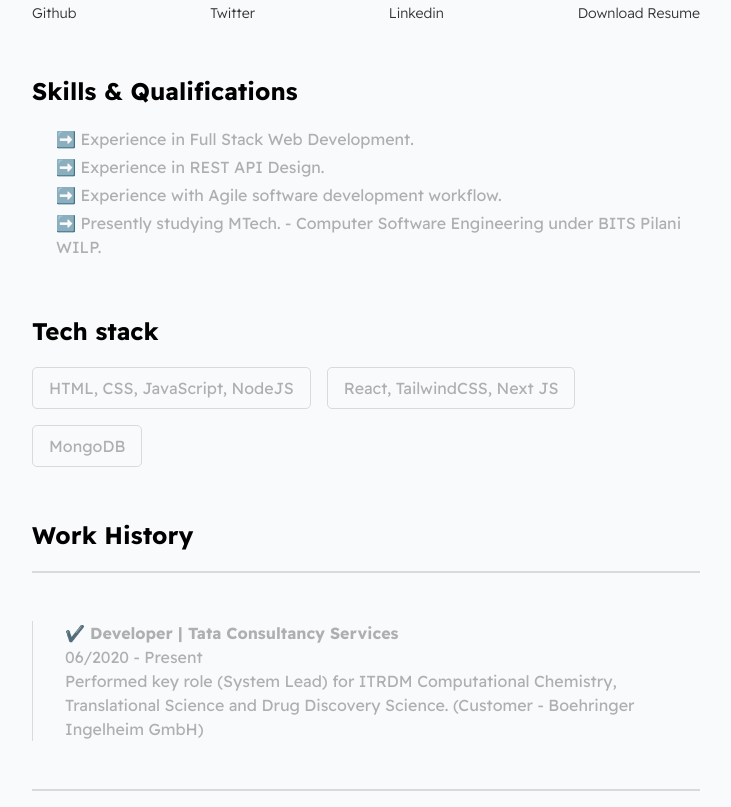
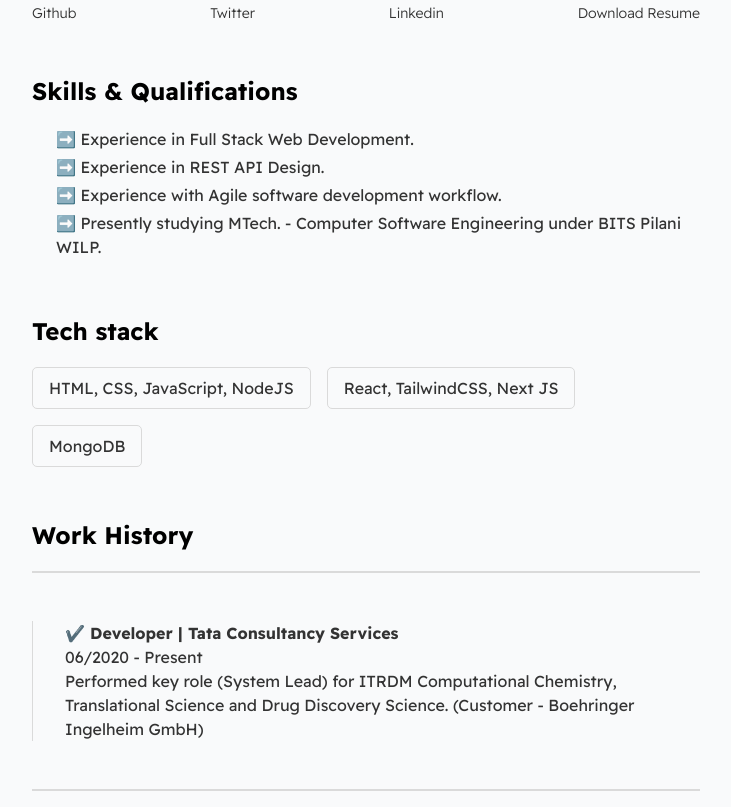
Before and after one commit to apicgg/digital-resume, a website built with Vite: page index.html in a window 1280 px wide. Shown: the part 273-1080 px from the top of the page, without its empty margins (274-1005 px from the left). Built offline with nearby package versions, Linux system fonts and the light colour scheme.

Commit message:
Fix: font color on light theme

```diff
--- a/index.html
+++ b/index.html
@@ -52,7 +52,7 @@
           >
             Software Engineer at
             <a
-              class="font-[300] text-mainLinkColorLight dark:to-mainLinkColorDark"
+              class="font-[300] text-mainLinkColorLight dark:text-mainLinkColorDark"
               href="https://www.tcs.com/"
               target="_blank"
               >TCS</a
@@ -102,12 +102,24 @@
           Skills & Qualifications
         </h2>
         <ul class="pl-6">
-          <li class="pb-1">➡️ Experience in Full Stack Web Development.</li>
-          <li class="pb-1">➡️ Experience in REST API Design.</li>
-          <li class="pb-1">
+          <li
+            class="pb-1 text-secondaryTextColorLight dark:text-secondaryTextColorDark"
+          >
+            ➡️ Experience in Full Stack Web Development.
+          </li>
+          <li
+            class="pb-1 text-secondaryTextColorLight dark:text-secondaryTextColorDark"
+          >
+            ➡️ Experience in REST API Design.
+          </li>
+          <li
+            class="pb-1 text-secondaryTextColorLight dark:text-secondaryTextColorDark"
+          >
             ➡️ Experience with Agile software development workflow.
           </li>
-          <li class="pb-1">
+          <li
+            class="pb-1 text-secondaryTextColorLight dark:text-secondaryTextColorDark"
+          >
             ➡️ Presently studying MTech. - Computer Software Engineering under
             BITS Pilani WILP.
           </li>
@@ -125,17 +137,26 @@
           <div
             class="border border-mainBorderColorLight dark:border-mainBorderColorDark rounded-[5px] px-4 py-2"
           >
-            <span>HTML, CSS, JavaScript, NodeJS</span>
+            <span
+              class="text-secondaryTextColorLight dark:text-secondaryTextColorDark"
+              >HTML, CSS, JavaScript, NodeJS</span
+            >
           </div>
           <div
             class="border border-mainBorderColorLight dark:border-mainBorderColorDark rounded-[5px] px-4 py-2"
           >
-            <span>React, TailwindCSS, Next JS</span>
+            <span
+              class="text-secondaryTextColorLight dark:text-secondaryTextColorDark"
+              >React, TailwindCSS, Next JS</span
+            >
           </div>
           <div
             class="border border-mainBorderColorLight dark:border-mainBorderColorDark rounded-[5px] px-4 py-2"
           >
-            <span>MongoDB</span>
+            <span
+              class="text-secondaryTextColorLight dark:text-secondaryTextColorDark"
+              >MongoDB</span
+            >
           </div>
         </div>
       </section>
@@ -152,7 +173,7 @@
           class="border border-mainBorderColorLight dark:border-mainBorderColorDark"
         ></div>
         <div
-          class="my-12 border-l border-mainBorderColorLight dark:border-mainBorderColorDark pl-8"
+          class="my-12 border-l text-secondaryTextColorLight dark:text-secondaryTextColorDark border-mainBorderColorLight dark:border-mainBorderColorDark pl-8"
         >
           <strong>✔️ Developer | Tata Consultancy Services</strong>
           <p>06/2020 - Present</p>
@@ -167,7 +188,7 @@
         ></div>
 
         <div
-          class="my-12 border-l border-mainBorderColorLight dark:border-mainBorderColorDark pl-8"
+          class="my-12 border-l text-secondaryTextColorLight dark:text-secondaryTextColorDark border-mainBorderColorLight dark:border-mainBorderColorDark pl-8"
         >
           <strong>✔️ Linux Admin | Tata Consultancy Services</strong>
           <p>12/2018 - 06/2020</p>
@@ -198,6 +219,7 @@
     </main>
     <footer class="max-w-full mx-auto py-8 text-center">
       <span
+        class="text-secondaryTextColorLight dark:text-secondaryTextColorDark"
         >Made with ❤️ by
         <a
           class="text-secondaryTextColorLight dark:text-secondaryTextColorDark hover:text-mainLinkColorLight transition-all duration-300"
```
